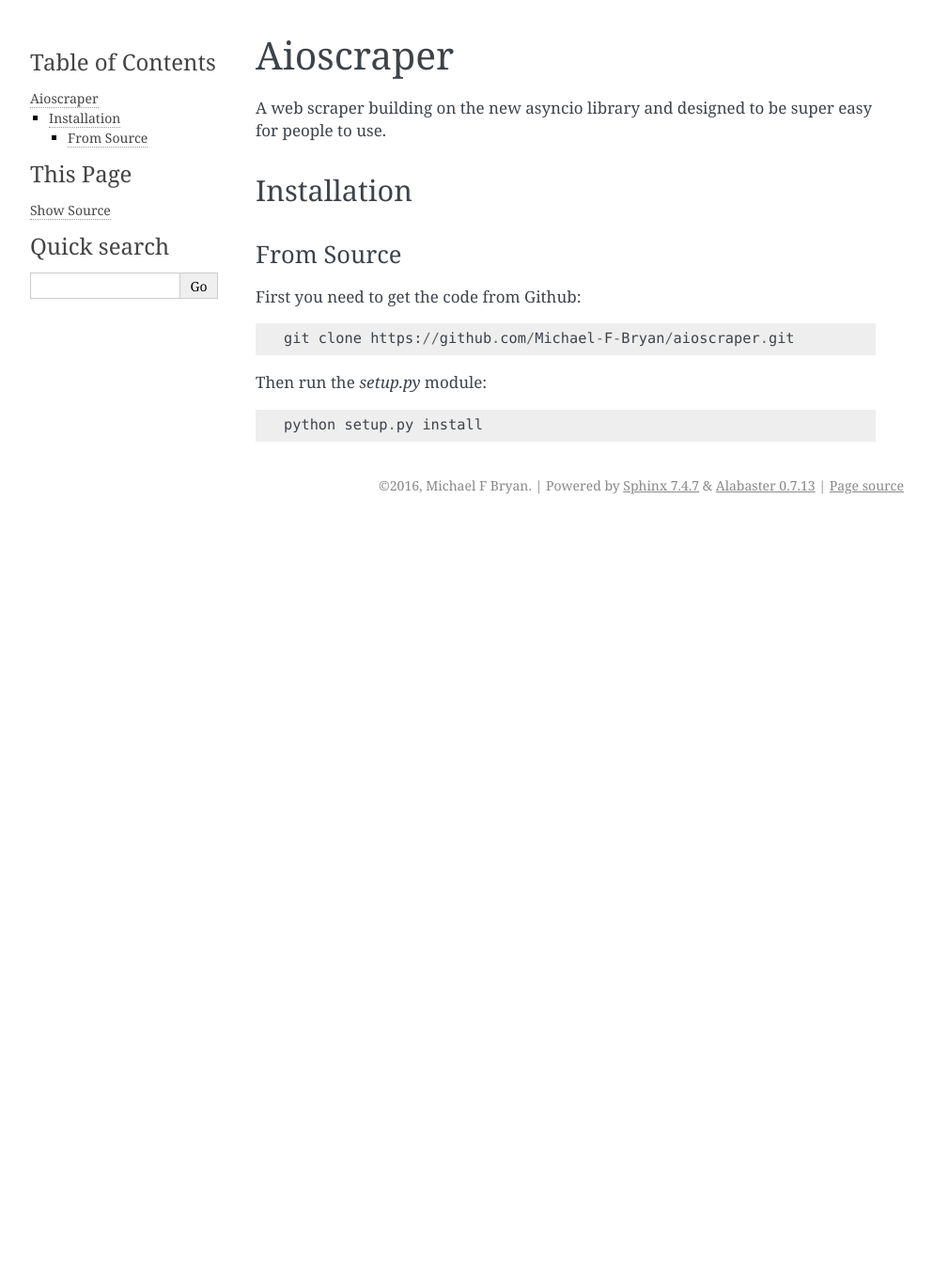
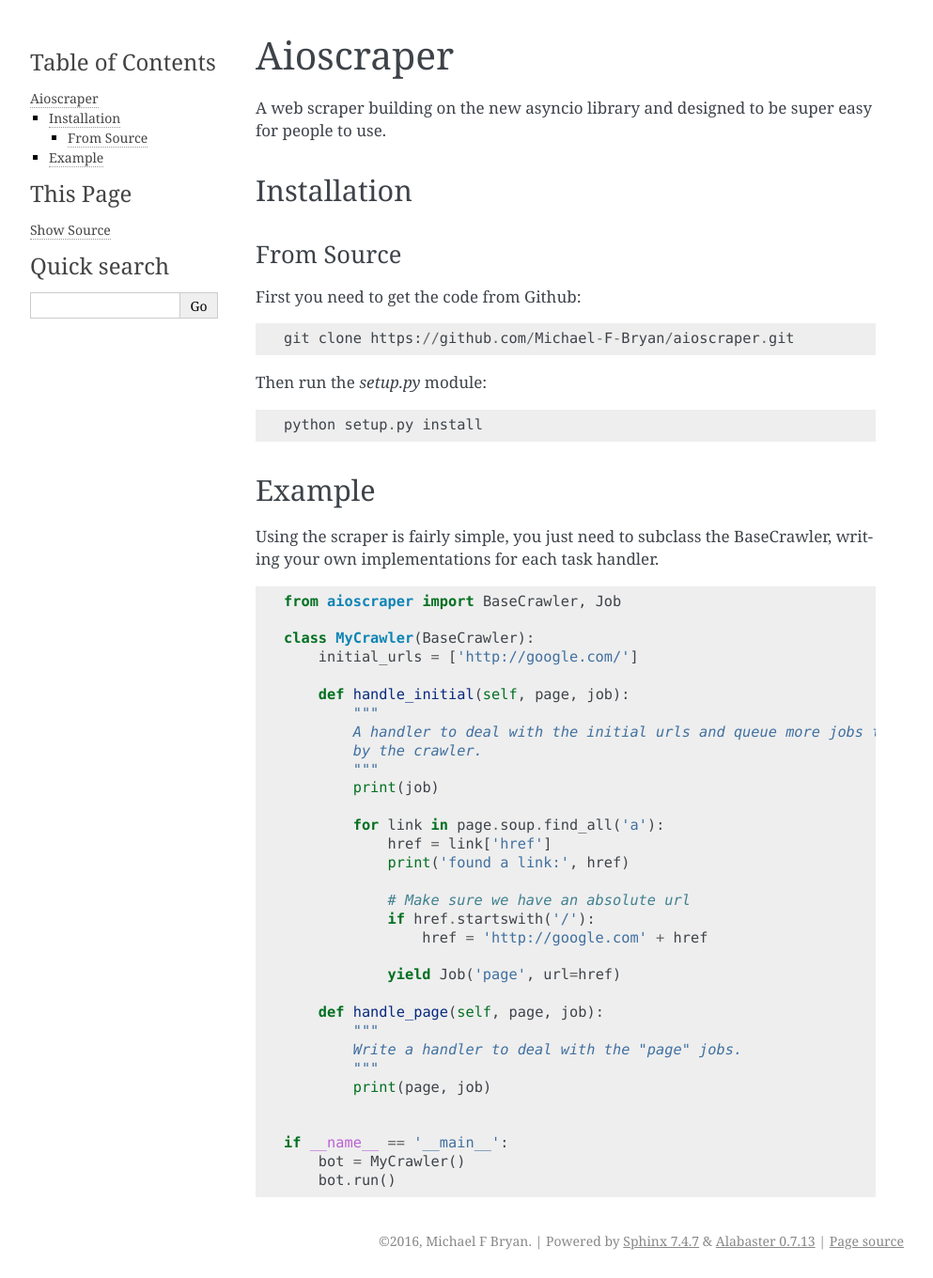
Before and after one commit to Michael-F-Bryan/aioscraper, a Sphinx documentation site: the page built from docs/readme.rst, in a window 1280 px wide. Shown: the whole page at 94% size, without its empty margins (148-1141 px from the left). Built offline with Sphinx 7.4.7, drawn with Linux system fonts in a browser that asks for light colours; before the commit the page ends 900 px from its top, so only the background shows below that.

Commit message:
docs: Wrote a quickstart guide and some examples

```diff
--- a/README.rst
+++ b/README.rst
@@ -18,3 +18,45 @@ First you need to get the code from Github::
 Then run the `setup.py` module::
 
     python setup.py install
+
+
+Example
+=======
+
+Using the scraper is fairly simple, you just need to subclass the BaseCrawler,
+writing your own implementations for each task handler.
+
+::
+
+    from aioscraper import BaseCrawler, Job
+
+    class MyCrawler(BaseCrawler):
+        initial_urls = ['http://google.com/']
+
+        def handle_initial(self, page, job):
+            """
+            A handler to deal with the initial urls and queue more jobs to be run
+            by the crawler.
+            """
+            print(job)
+
+            for link in page.soup.find_all('a'):
+                href = link['href']
+                print('found a link:', href)
+
+                # Make sure we have an absolute url
+                if href.startswith('/'):
+                    href = 'http://google.com' + href
+
+                yield Job('page', url=href)
+
+        def handle_page(self, page, job):
+            """
+            Write a handler to deal with the "page" jobs.
+            """
+            print(page, job)
+
+
+    if __name__ == '__main__':
+        bot = MyCrawler()
+        bot.run()
--- a/docs/index.rst
+++ b/docs/index.rst
@@ -12,7 +12,8 @@ Contents:
    :maxdepth: 2
 
    README <readme.rst>
-   aioscraper
+   quickstart
+   API Reference <aioscraper.rst>
 
 
 
--- a/setup.py
+++ b/setup.py
@@ -5,7 +5,7 @@ setup(
         name='aioscraper',
         author='Michael F Bryan',
         author_email='michaelfbryan@gmail.com',
-        version='version=0.1.1',
+        version='0.1.1',
 
         packages=['aioscraper'],
 
```
Also changed, not shown: CHANGES.rst (added, +10 -0 lines), docs/quickstart.rst (added, +67 -0 lines), .bumpversion.cfg, 2 other files.
